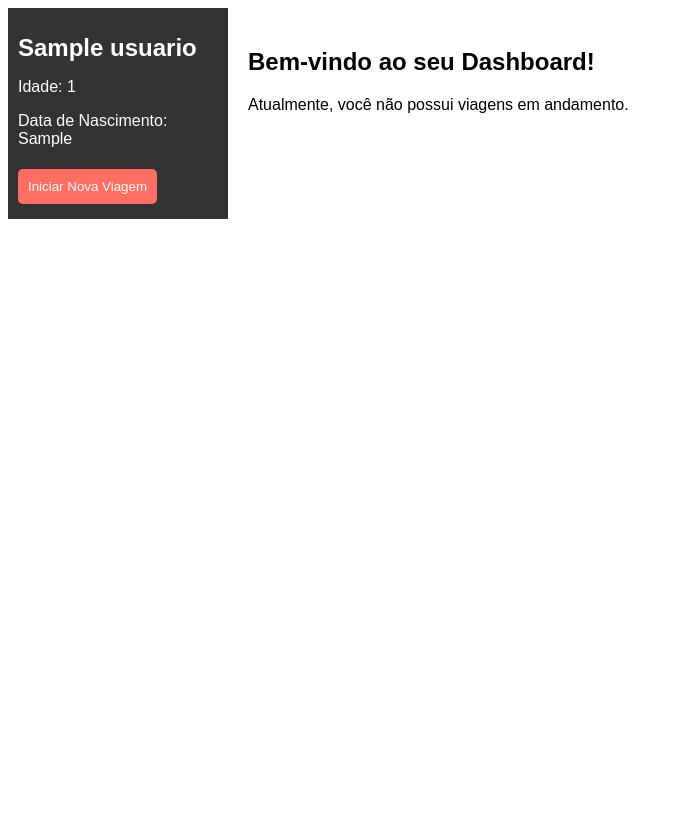
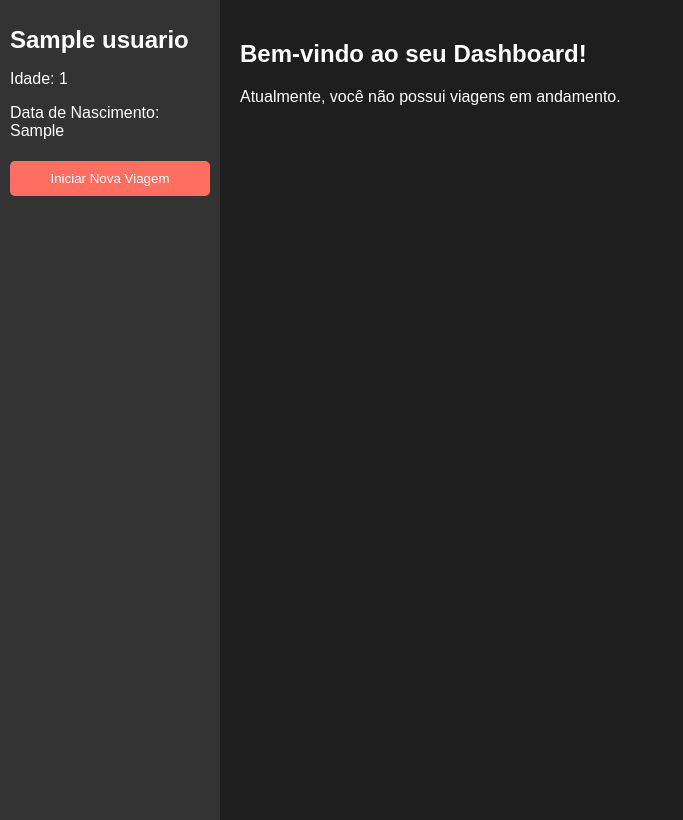
Before and after one commit to DuJao22/Gerenciamento-viajem-, a Flask app: page /dashboard in a window 1280 px wide. Shown: the whole page, without its empty margins (0-683 px from the left). Before the commit the page ends 219 px from the top, so only its background shows below. Run offline with Flask 3, Linux system fonts and the light colour scheme; a user stored in the database is signed in; tables that the repository leaves empty hold one stand-in row (values such as "Sample post").

Commit message:
Update dashboard.html

```diff
--- a/templates/dashboard.html
+++ b/templates/dashboard.html
@@ -6,9 +6,15 @@
         body {
             font-family: Arial, sans-serif;
             display: flex;
+            flex-direction: column;
+            min-height: 100vh;
+            margin: 0;
+            background-color: #121212;
+            color: #fff;
         }
         .sidebar {
-            width: 200px;
+            width: 100%;
+            max-width: 200px;
             padding: 10px;
             background-color: #333;
             color: #fff;
@@ -16,6 +22,7 @@
         .content {
             flex: 1;
             padding: 20px;
+            background-color: #1e1e1e;
         }
         h1 {
             font-size: 24px;
@@ -28,6 +35,7 @@
             color: #fff;
             cursor: pointer;
             border-radius: 5px;
+            width: 100%;
         }
         table {
             width: 100%;
@@ -53,6 +61,18 @@
             border: none;
             border-radius: 5px;
             width: calc(100% - 22px); /* Adjust for padding and border */
+            background: #333;
+            color: #fff;
+        }
+        @media (min-width: 600px) {
+            body {
+                flex-direction: row;
+            }
+            .sidebar {
+                height: 100vh;
+                position: sticky;
+                top: 0;
+            }
         }
     </style>
 </head>
@@ -82,14 +102,14 @@
             </tr>
             {% endfor %}
         </table>
-        <form method="POST" action="/viagem/{{ viagem[2] }}">
+        <form method="POST" action="/dashboard">
             <input type="text" name="motivo" placeholder="Motivo" required>
             <input type="text" name="observacao" placeholder="Observação">
             <input type="number" step="0.01" name="valor" placeholder="Valor" required>
             <button type="submit" name="registrar">Registrar Gasto</button>
         </form>
-        <form method="POST" action="/finalizar_viagem/{{ viagem[0] }}">
-            <button type="submit">Finalizar Viagem</button>
+        <form method="POST" action="/dashboard">
+            <button type="submit" name="finalizar">Finalizar Viagem</button>
         </form>
         {% else %}
         <h2>Bem-vindo ao seu Dashboard!</h2>
```
